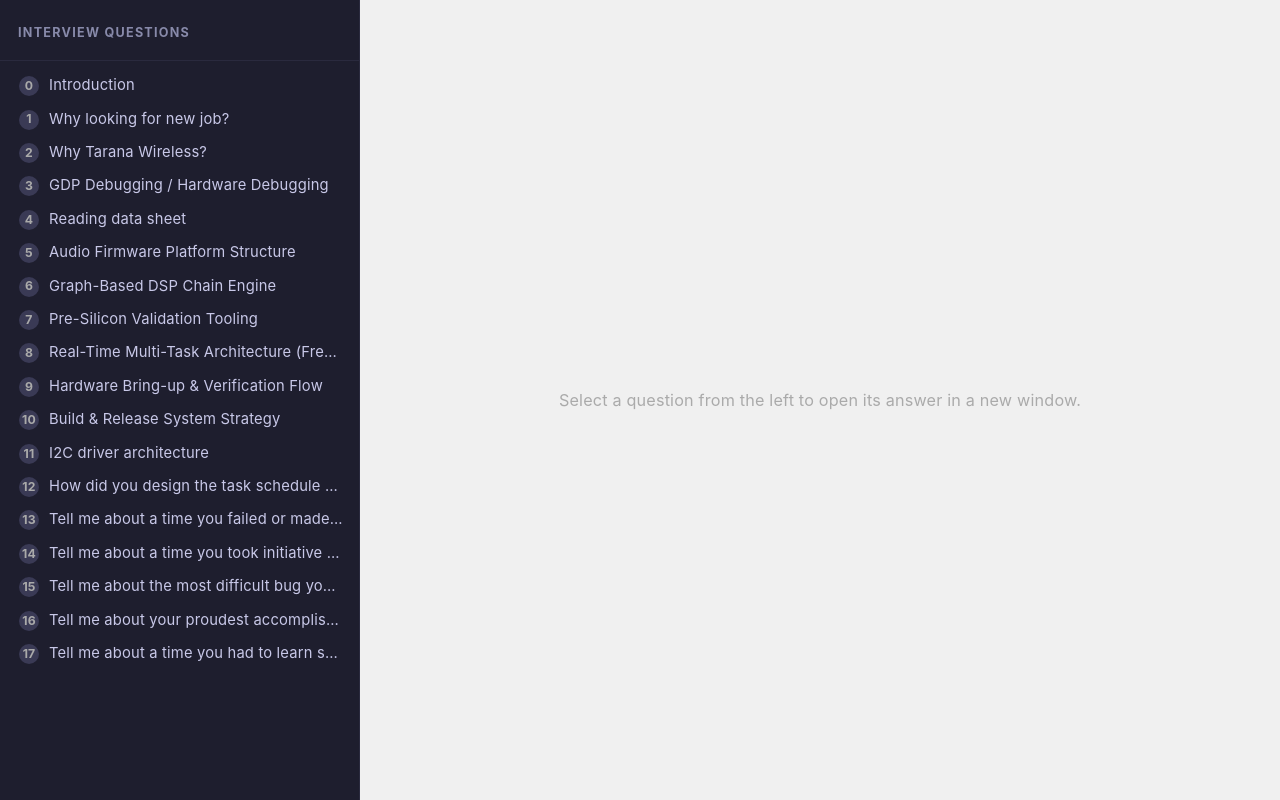
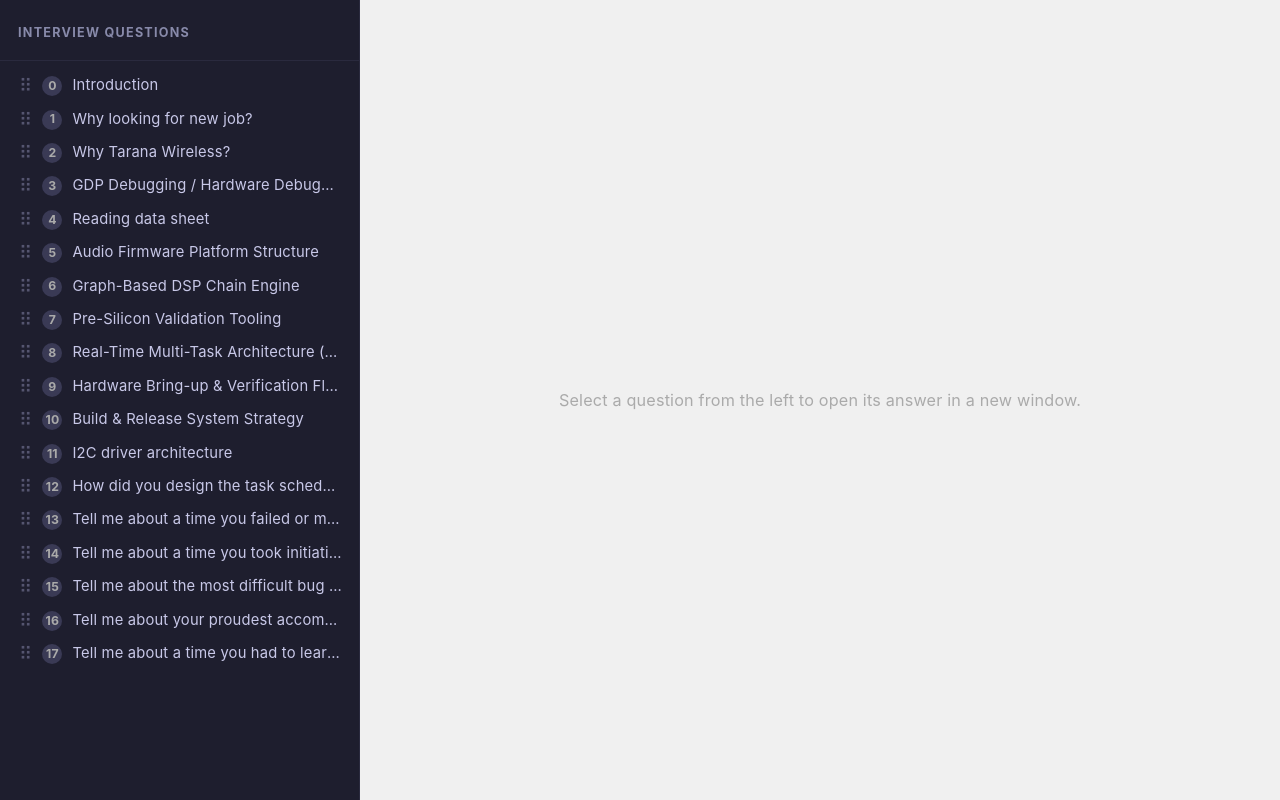
Before and after one commit to itspeterdinh/doc-comments, a React (Vite) app: page / in a window 1280 px wide. Built offline with nearby package versions, Linux system fonts and the light colour scheme.

Commit message:
added dragging feature

```diff
--- a/package.json
+++ b/package.json
@@ -10,6 +10,9 @@
     "preview": "vite preview"
   },
   "dependencies": {
+    "@dnd-kit/core": "^6.3.1",
+    "@dnd-kit/sortable": "^10.0.0",
+    "@dnd-kit/utilities": "^3.2.2",
     "react": "^19.2.6",
     "react-dom": "^19.2.6"
   },
--- a/src/App.css
+++ b/src/App.css
@@ -42,6 +42,20 @@ body {
   padding: 8px 0;
   overflow-y: auto;
   flex: 1;
+}
+
+.drag-handle {
+  color: #555570;
+  cursor: grab;
+  font-size: 1rem;
+  line-height: 1;
+  padding-top: 2px;
+  flex-shrink: 0;
+  user-select: none;
+}
+
+.drag-handle:active {
+  cursor: grabbing;
 }
 
 .sidebar-item {
--- a/src/App.jsx
+++ b/src/App.jsx
@@ -1,5 +1,19 @@
-import { useRef } from 'react';
-import { annotations } from './data';
+import { useRef, useState } from 'react';
+import {
+  DndContext,
+  closestCenter,
+  PointerSensor,
+  useSensor,
+  useSensors,
+} from '@dnd-kit/core';
+import {
+  SortableContext,
+  useSortable,
+  verticalListSortingStrategy,
+  arrayMove,
+} from '@dnd-kit/sortable';
+import { CSS } from '@dnd-kit/utilities';
+import { annotations as initialAnnotations } from './data';
 import './App.css';
 
 function openAnswerWindow(annotation, winRef) {
@@ -74,23 +88,80 @@ function openAnswerWindow(annotation, winRef) {
   w.document.close();
 }
 
+function SortableItem({ ann, index, winRef }) {
+  const { attributes, listeners, setNodeRef, transform, transition, isDragging } =
+    useSortable({ id: ann.id });
+
+  const style = {
+    transform: CSS.Transform.toString(transform),
+    transition,
+    opacity: isDragging ? 0.4 : 1,
+  };
+
+  return (
+    <li
+      ref={setNodeRef}
+      style={style}
+      className="sidebar-item"
+      onClick={() => openAnswerWindow(ann, winRef)}
+    >
+      <span
+        className="drag-handle"
+        {...attributes}
+        {...listeners}
+        onClick={(e) => e.stopPropagation()}
+      >
+        ⠿
+      </span>
+      <span className="sidebar-index">{index}</span>
+      <span className="sidebar-reminder">{ann.reminder}</span>
+    </li>
+  );
+}
+
 export default function App() {
   const winRef = useRef(null);
+  const [annotations, setAnnotations] = useState(initialAnnotations);
+
+  const visible = annotations.filter((ann) => ann.enabled);
+
+  const sensors = useSensors(useSensor(PointerSensor));
+
+  function handleDragEnd(event) {
+    const { active, over } = event;
+    if (!over || active.id === over.id) return;
+
+    setAnnotations((prev) => {
+      const oldIndex = prev.findIndex((a) => a.id === active.id);
+      const newIndex = prev.findIndex((a) => a.id === over.id);
+      return arrayMove(prev, oldIndex, newIndex);
+    });
+  }
+
   return (
     <div className="layout">
       <aside className="sidebar">
         <div className="sidebar-header">Interview Questions</div>
         <ul className="sidebar-list">
-          {annotations.filter((ann) => ann.enabled).map((ann, index) => (
-            <li
-              key={ann.id}
-              className="sidebar-item"
-              onClick={() => openAnswerWindow(ann, winRef)}
+          <DndContext
+            sensors={sensors}
+            collisionDetection={closestCenter}
+            onDragEnd={handleDragEnd}
+          >
+            <SortableContext
+              items={visible.map((a) => a.id)}
+              strategy={verticalListSortingStrategy}
             >
-              <span className="sidebar-index">{index}</span>
-              <span className="sidebar-reminder">{ann.reminder}</span>
-            </li>
-          ))}
+              {visible.map((ann, index) => (
+                <SortableItem
+                  key={ann.id}
+                  ann={ann}
+                  index={index}
+                  winRef={winRef}
+                />
+              ))}
+            </SortableContext>
+          </DndContext>
         </ul>
       </aside>
 
```
Also changed, not shown: 1 other file (tests, documents, lock files or other folders).
